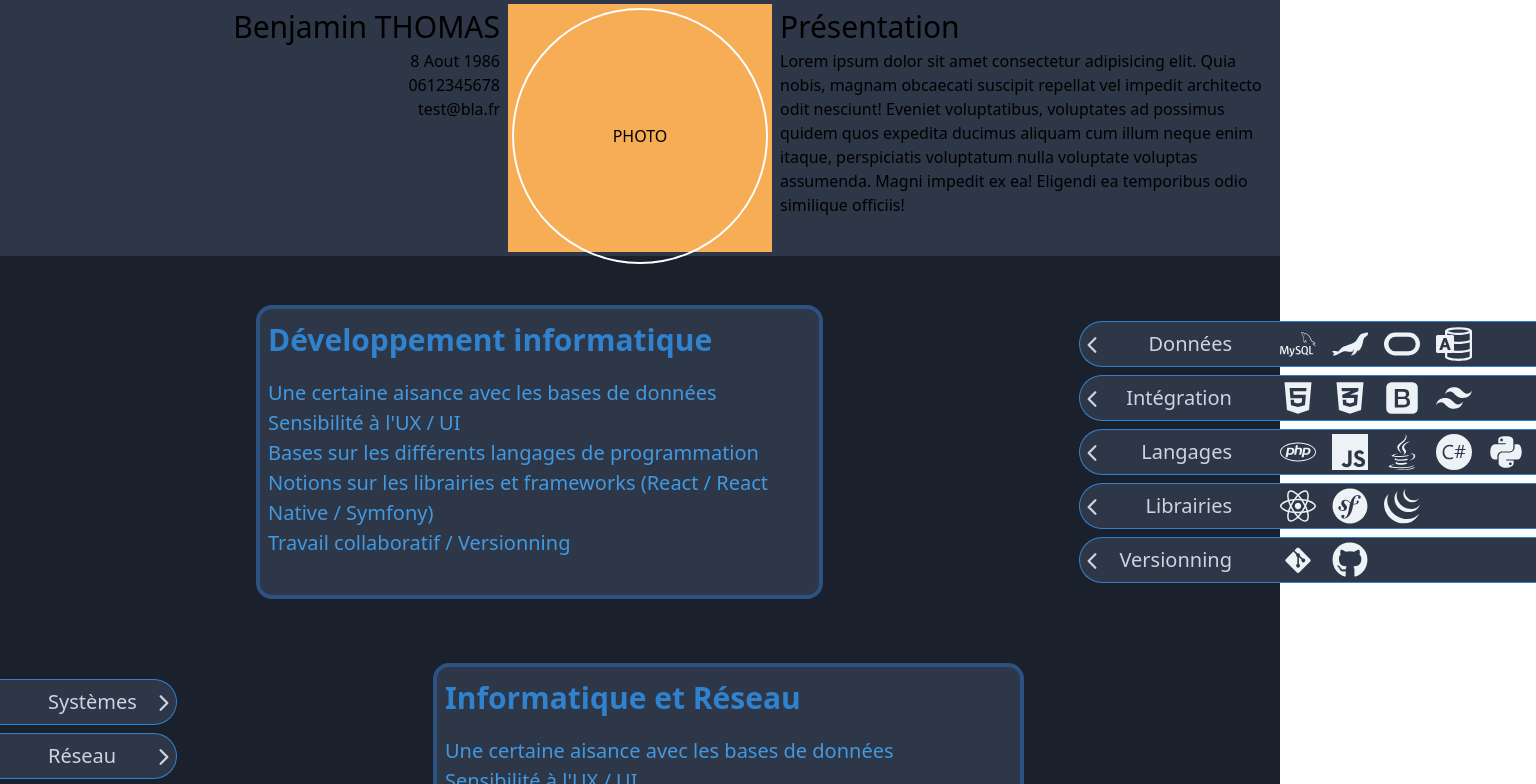
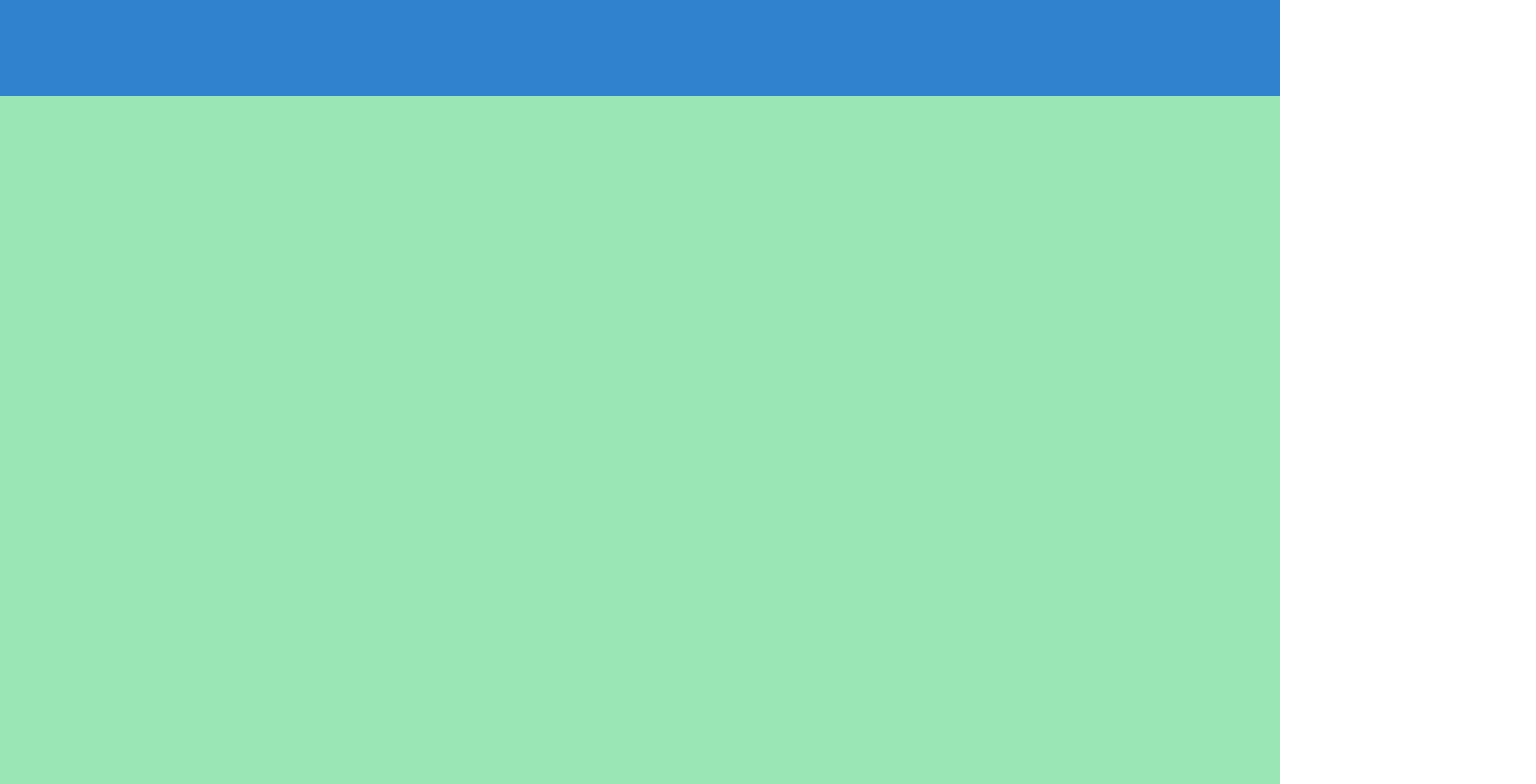
Before and after one commit to beenair/moncv, a React (Create React App) app: page /admin in a window 1280 px wide. Shown: the top 784 px of the page, 1536 px wide, since content can reach past the window. Built offline with nearby package versions, Linux system fonts and the light colour scheme.

Commit message:
ajout de reacr-router et page admin en cours

```diff
--- a/package.json
+++ b/package.json
@@ -10,6 +10,7 @@
     "react": "^17.0.1",
     "react-dom": "^17.0.1",
     "react-icons": "^3.11.0",
+    "react-router-dom": "^5.2.0",
     "react-scripts": "4.0.0",
     "tailwindcss": "^1.9.6",
     "web-vitals": "^0.2.4"
--- a/src/App.js
+++ b/src/App.js
@@ -1,50 +1,30 @@
 import './tailwind.output.css'
-import Header from './Components/header'
-import Skills from './Components/skills'
-import Experiences from './Components/experiences';
-import Formation from './Components/formation'
+import Landing from './Components/landing';
+import Admin from './Components/admin';
+import {BrowserRouter as Router, Switch, Route} from "react-router-dom";
+
+
 
 function App() {
   return (
 
-    <div className="grid gap-12 bg-gray-900">
+    <Router>
 
-      {/* ENTETE */}
-      <div className="bg-gray-800">
-        <Header/>
-      </div>
+        <Switch>
+          <Route path="/admin">
+            <Admin />
+          </Route>
+          <Route path="/">
+            <Landing />
+          </Route>
+        </Switch>
 
-      {/* SKILLS */}
-      <div className="bg-gray-900">
-        <Skills/>
-      </div>
+      <div>
 
-      {/* PARCOURS */}
-      <div className="bg-gray-800">
-        <Experiences/>
-      </div>
-
-      {/* FORMATION */}
-      <div className="bg-gray-700 h-screen">
-        <Formation/>
-      </div>
-
-      {/* HOBBIES */}
-      <div className="bg-gray-800 h-screen">
 
       </div>
 
-      {/* PORTFOLIO */}
-      <div className="bg-gray-700 h-screen hidden">
-
-      </div>
-
-      {/* FORMULAIRE CONTACT */}
-      <div className="bg-gray-700 h-screen">
-
-      </div>
-
-    </div>
+    </Router>
 
   );
 }
--- /dev/null
+++ b/src/Components/admin.js
@@ -0,0 +1,27 @@
+import React, { Component }from 'react';
+
+
+export default class Admin extends Component {
+
+  render(){
+
+    return(
+
+      <div className="h-screen">
+
+        {/* HEADER */}
+        <div className="h-24 bg-blue-600">
+
+        </div>
+
+         {/* PAGE */}
+        <div className="h-full bg-green-300">
+
+
+        </div>
+
+      </div>
+
+    );
+  }
+}
--- /dev/null
+++ b/src/Components/landing.js
@@ -0,0 +1,51 @@
+import Header from './header'
+import Skills from './skills'
+import Experiences from './experiences';
+import Formation from './formation'
+
+function Landing() {
+  return (
+
+    <div className="grid gap-12 bg-gray-900">
+
+      {/* ENTETE */}
+      <div className="bg-gray-800">
+        <Header/>
+      </div>
+
+      {/* SKILLS */}
+      <div className="bg-gray-900">
+        <Skills/>
+      </div>
+
+      {/* PARCOURS */}
+      <div className="bg-gray-800">
+        <Experiences/>
+      </div>
+
+      {/* FORMATION */}
+      <div className="bg-gray-700 h-screen">
+        <Formation/>
+      </div>
+
+      {/* HOBBIES */}
+      <div className="bg-gray-800 h-screen">
+
+      </div>
+
+      {/* PORTFOLIO */}
+      <div className="bg-gray-700 h-screen hidden">
+
+      </div>
+
+      {/* FORMULAIRE CONTACT */}
+      <div className="bg-gray-700 h-screen">
+
+      </div>
+
+    </div>
+
+  );
+}
+
+export default Landing;
```
Also changed, not shown: src/Components/menuprincipal.js (added, +19 -0 lines), 1 other file (tests, documents, lock files or other folders).
